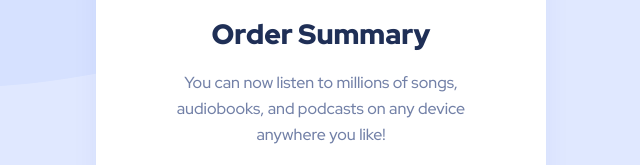
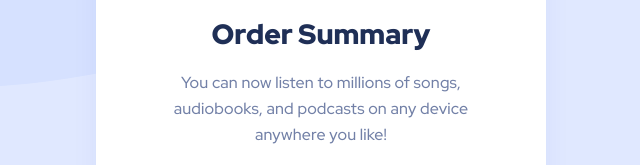
Before and after one commit to lmarchesoti/frontendmentor.io, a plain HTML site: page order-summary-component/index.html in a window 1280 px wide. Shown: the part 349-514 px from the top of the page, 399-1039 px from the left. Drawn offline with Linux system fonts and the light colour scheme.

Commit message:
order-summary-component: Minor fixes

```diff
--- a/order-summary-component/css/styles.css
+++ b/order-summary-component/css/styles.css
@@ -57,6 +57,7 @@ p {
   color: hsl(224, 23%, 55%);
   line-height: 1.625rem;
   margin-bottom: 20px;
+  letter-spacing: 0.01rem;
 }
 
 .order-plan {
```
